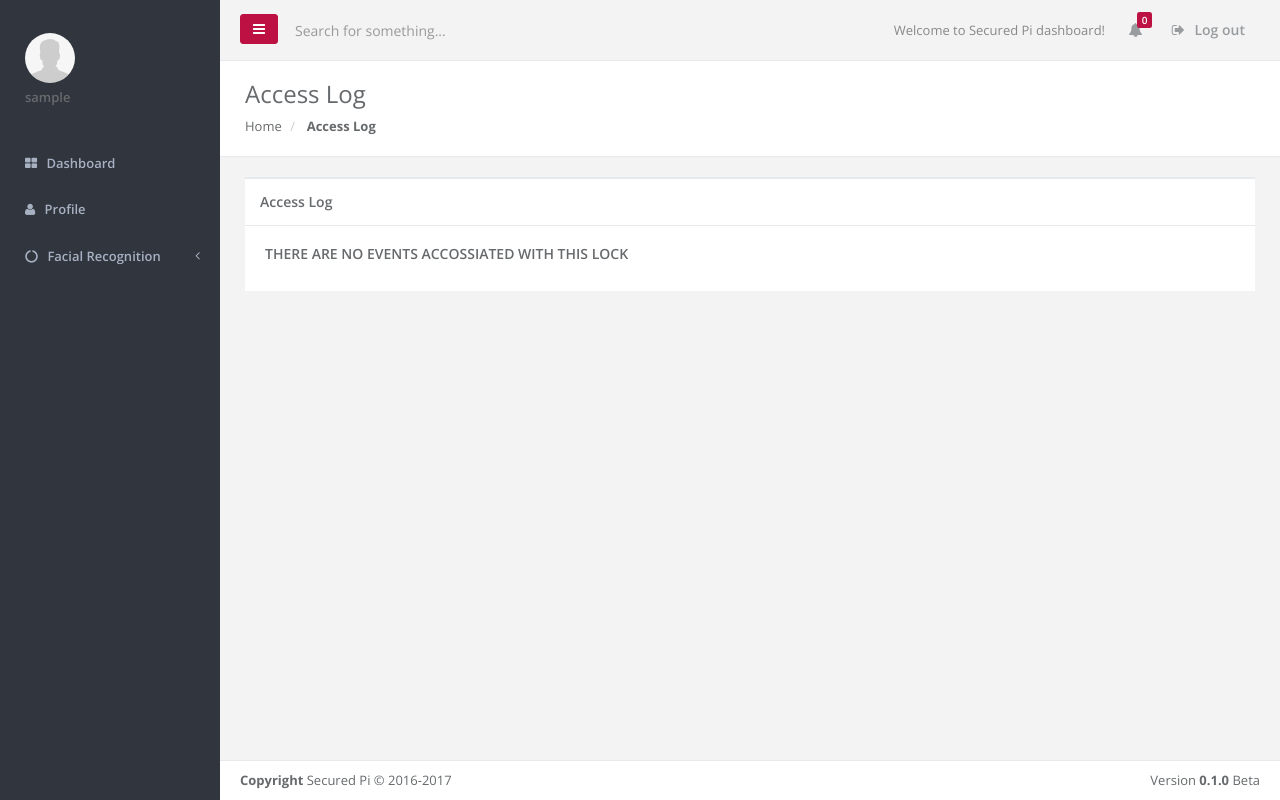
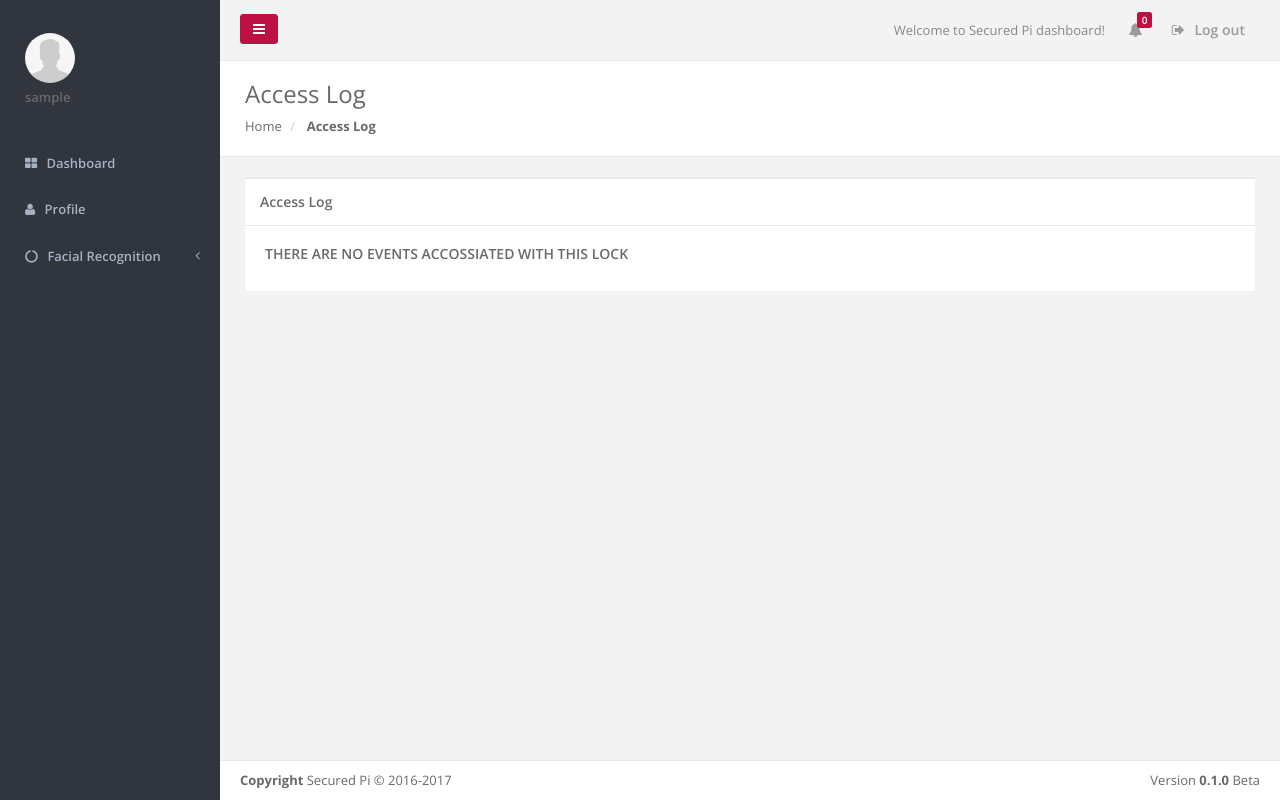
Before and after one commit to Secured-Pi/Secured-Pi, a Django app: page /events/1/ in a window 1280 px wide. Run offline with Django 3.2, Linux system fonts and the light colour scheme; the visitor is signed in with stand-in values (Sample User, id 1); data that the repository does not hold is empty; parts of the project's set-up code (start-up, migrations or seed data) failed here and were passed over; some libraries are stand-ins or nearby versions.

Commit message:
rm search bar since it is not functioning atm

```diff
--- a/securedpi/templates/securedpi/dashboard_base.html
+++ b/securedpi/templates/securedpi/dashboard_base.html
@@ -63,10 +63,10 @@
         <nav class="navbar navbar-static-top  " role="navigation" style="margin-bottom: 0">
           <div class="navbar-header">
             <a class="navbar-minimalize minimalize-styl-2 btn btn-primary " href="#"><i class="fa fa-bars"></i> </a>
-            <form role="search" class="navbar-form-custom" action="search_results.html">
+<!--             <form role="search" class="navbar-form-custom" action="search_results.html">
               <div class="form-group">
                 <input type="text" placeholder="Search for something..." class="form-control" name="top-search" id="top-search">
-              </div>
+              </div> -->
             </form>
           </div>
           <ul class="nav navbar-top-links navbar-right">
```
